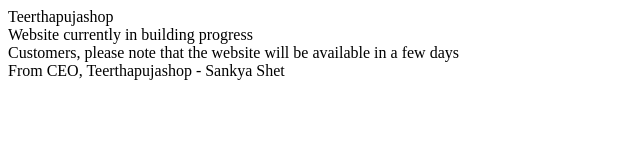
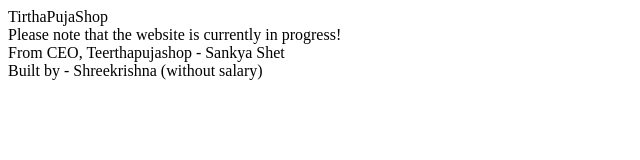
Before and after one commit to teerthapujashop/teerthapujashop.github.io, a plain HTML site: page index.html in a window 1280 px wide. Shown: the whole page, without its empty margins (0-640 px from the left). Drawn offline with Linux system fonts and the light colour scheme.

Commit message:
Update index.html

```diff
--- a/index.html
+++ b/index.html
@@ -6,11 +6,11 @@
     <title>Document</title>
 </head>
 <body>
-    Teerthapujashop
+    TirthaPujaShop
     <br>
-    Website currently in building progress <br>
-    Customers, please note that the website will be available in a few days
+    Please note that the website is currently in progress!
     <br>
-    From CEO, Teerthapujashop - Sankya Shet
+    From CEO, Teerthapujashop - Sankya Shet <br>
+    Built by - Shreekrishna (without salary)
 </body>
 </html>
```
